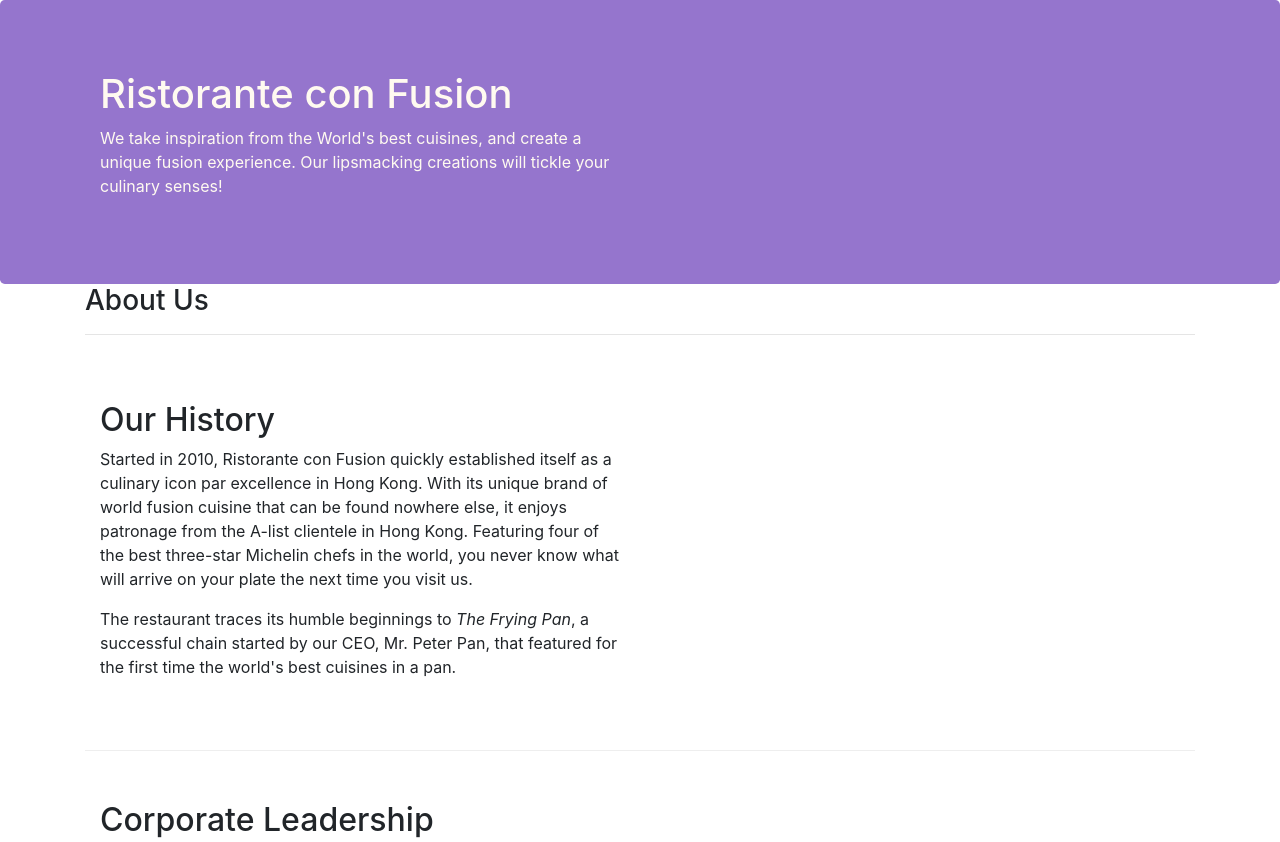
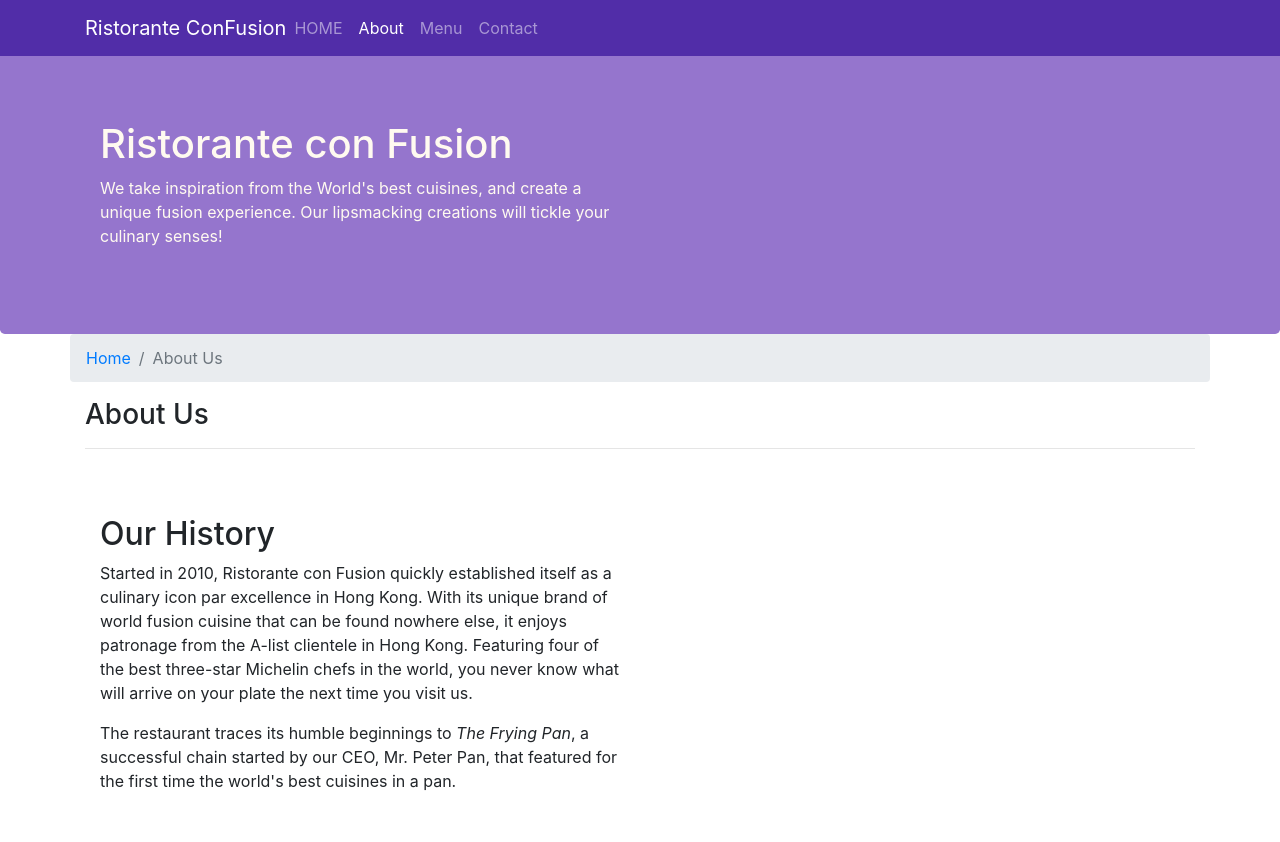
Before and after one commit to Ali-Zain1997/ConFusion, a website: page aboutus.html in a window 1280 px wide. Shown: the top 842 px of the page. Drawn offline with nearby package versions, Linux system fonts and the light colour scheme.

Commit message:
navbar and breadcrumbs

```diff
--- a/aboutus.html
+++ b/aboutus.html
@@ -16,7 +16,22 @@
 </head>
 
 <body>
-
+    <nav class="navbar navbar-dark navbar-expand-sm fixed-top">
+        <div class="container">
+            <button class="navbar-toggler" type="button" data-toggle="collapse" data-target="#Navbar">
+                <span class="navbar-toggler-icon"></span>
+            </button>
+            <a class="navbar-brand mr-auto" href="./index.html">Ristorante ConFusion</a>
+            <div class="collapse navbar-collapse" id="Navbar">
+                <ul class="navbar-nav mr-auto">
+                    <li class="nav-item"><a class="nav-link" href="./index.html">HOME</a></li>
+                    <li class="nav-item active"><a class="nav-link" href="#">About</a></li>
+                    <li class="nav-item"><a class="nav-link" href="#">Menu</a></li>
+                    <li class="nav-item"><a class="nav-link" href="#">Contact</a></li>
+                </ul>
+            </div>
+        </div>
+    </nav>
     <header class="jumbotron">
         <div class="container">
             <div class="row row-header">
@@ -32,6 +47,10 @@
 
     <div class="container">
         <div class="row">
+            <ol class="col-12 breadcrumb">
+                <li class="breadcrumb-item"><a href="./index.html">Home</a></li>
+                <li class="breadcrumb-item active">About Us</li>
+            </ol>
             <div class="col-12 col-sm-12">
                <h3>About Us</h3>
                <hr>
@@ -71,7 +90,7 @@
                 <div class="col-4 offset-1 col-sm-2">
                     <h5>Links</h5>
                     <ul class="list-unstyled">
-                        <li><a href="#">Home</a></li>
+                        <li><a href="./index.html">Home</a></li>
                         <li><a href="#">About</a></li>
                         <li><a href="#">Menu</a></li>
                         <li><a href="#">Contact</a></li>
--- a/css/styles.css
+++ b/css/styles.css
@@ -29,3 +29,10 @@
     color:#0f0f0f;
 
 }
+body {
+    padding: 50px 0px 0px 0px;
+    z-index: 0 ;
+}
+.navbar-dark {
+    background-color: #512DA8;
+}
```
Also changed, not shown: index.html (+17 -2 lines).
